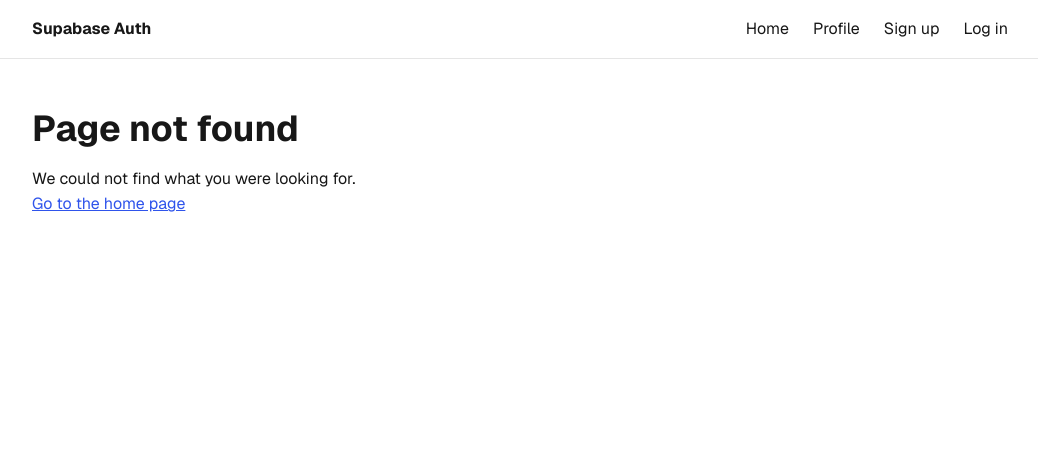
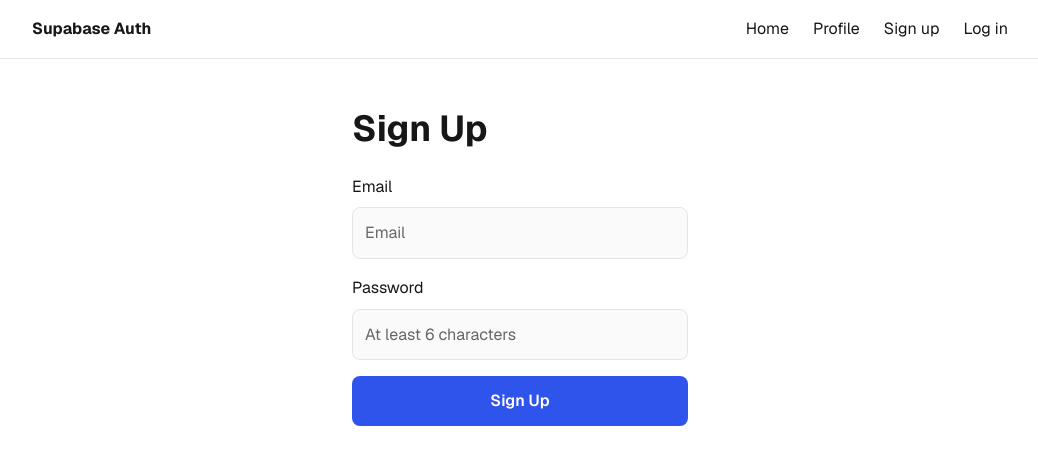
Before and after one commit to lauralynge/nextjs-supabase-auth, a Next.js app: page /signup in a window 1280 px wide. Before the commit this address had no page. Shown: the top 464 px of the page, without its empty margins (120-1158 px from the left). Built offline with nearby package versions, Linux system fonts and the light colour scheme.

Commit message:
Add sign up page with Supabase Auth

```diff
--- a/app/globals.css
+++ b/app/globals.css
@@ -53,6 +53,11 @@
   color: var(--accent);
 }
 
+/* Centers the sign up and log in pages */
+.auth-page {
+  max-width: 24rem;
+}
+
 /* The forms for sign up, log in and log out */
 .auth-form {
   display: flex;
--- /dev/null
+++ b/app/signup/page.js
@@ -0,0 +1,50 @@
+import { redirect } from "next/navigation";
+import { createClient } from "@/lib/supabase/server";
+
+async function signUp(formData) {
+  "use server";
+
+  const email = formData.get("email");
+  const password = formData.get("password");
+
+  const supabase = await createClient();
+  const { error } = await supabase.auth.signUp({ email, password });
+
+  if (error) {
+    console.log(error.message);
+    redirect("/signup?error=true");
+  }
+
+  redirect("/");
+}
+
+export default async function SignUpPage({ searchParams }) {
+  const { error } = await searchParams;
+
+  return (
+    <main className="auth-page">
+      <h1>Sign Up</h1>
+      {error && (
+        <p className="form-error" role="alert">
+          Could not sign up. Maybe the email is already in use.
+        </p>
+      )}
+      {/* Sign up form goes here */}
+      <form className="auth-form" action={signUp}>
+        <label htmlFor="email">Email</label>
+        <input type="email" id="email" name="email" placeholder="Email" required />
+        <label htmlFor="password">Password</label>
+        <input
+          id="password"
+          name="password"
+          type="password"
+          placeholder="At least 6 characters"
+          autoComplete="new-password"
+          minLength={6}
+          required
+        />
+        <button type="submit">Sign Up</button>
+      </form>
+    </main>
+  );
+}
```
